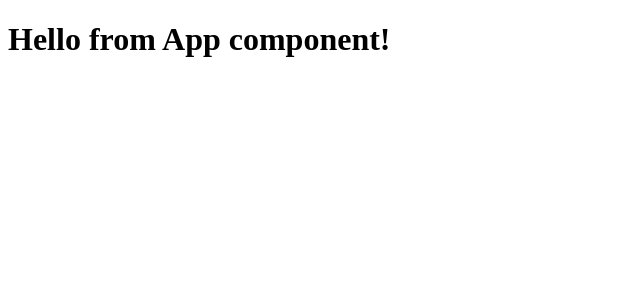
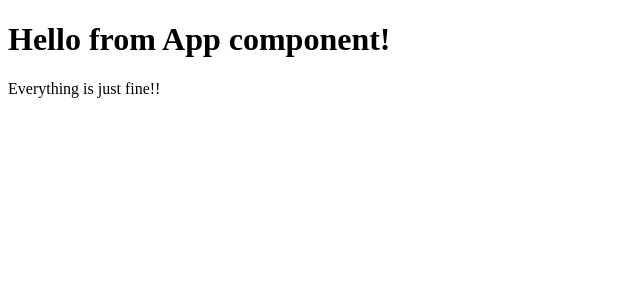
Before and after one commit to VisioBook-ESP/web-user-portal, a Vue app: page /else in a window 1280 px wide. Shown: the top 300 px of the page, without its empty margins (0-640 px from the left). Built offline with nearby package versions, Linux system fonts and the light colour scheme.

Commit message:
Else route added

```diff
--- a/src/App.vue
+++ b/src/App.vue
@@ -1,6 +1,7 @@
 <template>
   <div>
     <h1>Hello from App component!</h1>
+    <router-view />
   </div>
 </template>
 
--- a/src/router/index.ts
+++ b/src/router/index.ts
@@ -1,6 +1,7 @@
 import { createRouter, createWebHistory } from "vue-router";
 import Home from "../views/Home.vue";
 import Health from "../views/Health.vue";
+import Else from "../views/Else.vue";
 
 const routes = [
   {
@@ -13,6 +14,11 @@ const routes = [
     name: "Health",
     component: Health,
   },
+    {
+    path: "/else",
+    name: "Else",
+    component: Else,
+  },
 ];
 
 const router = createRouter({
--- /dev/null
+++ b/src/views/Else.vue
@@ -0,0 +1,3 @@
+<template>
+  <div>Everything is just fine!!</div>
+</template>
```
